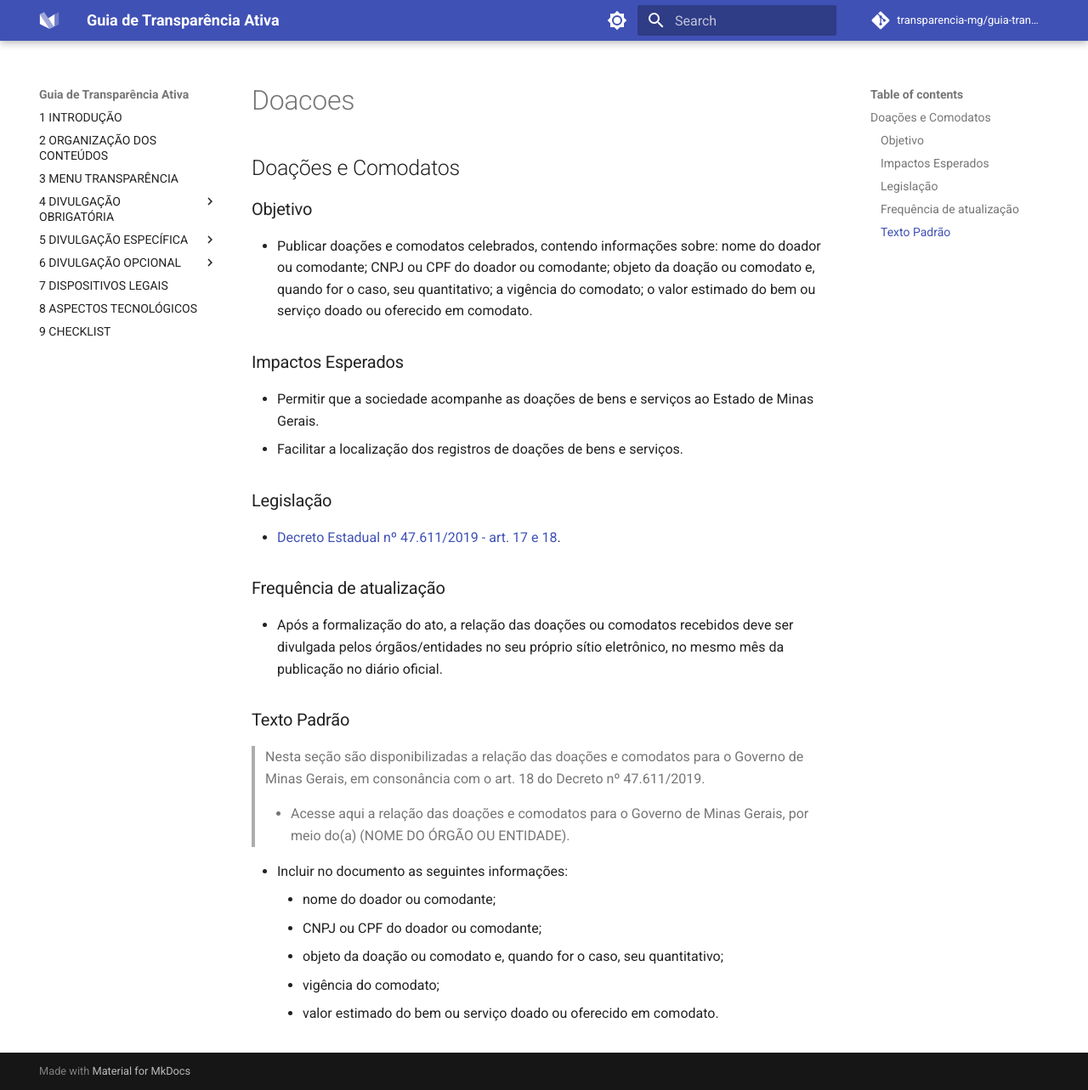
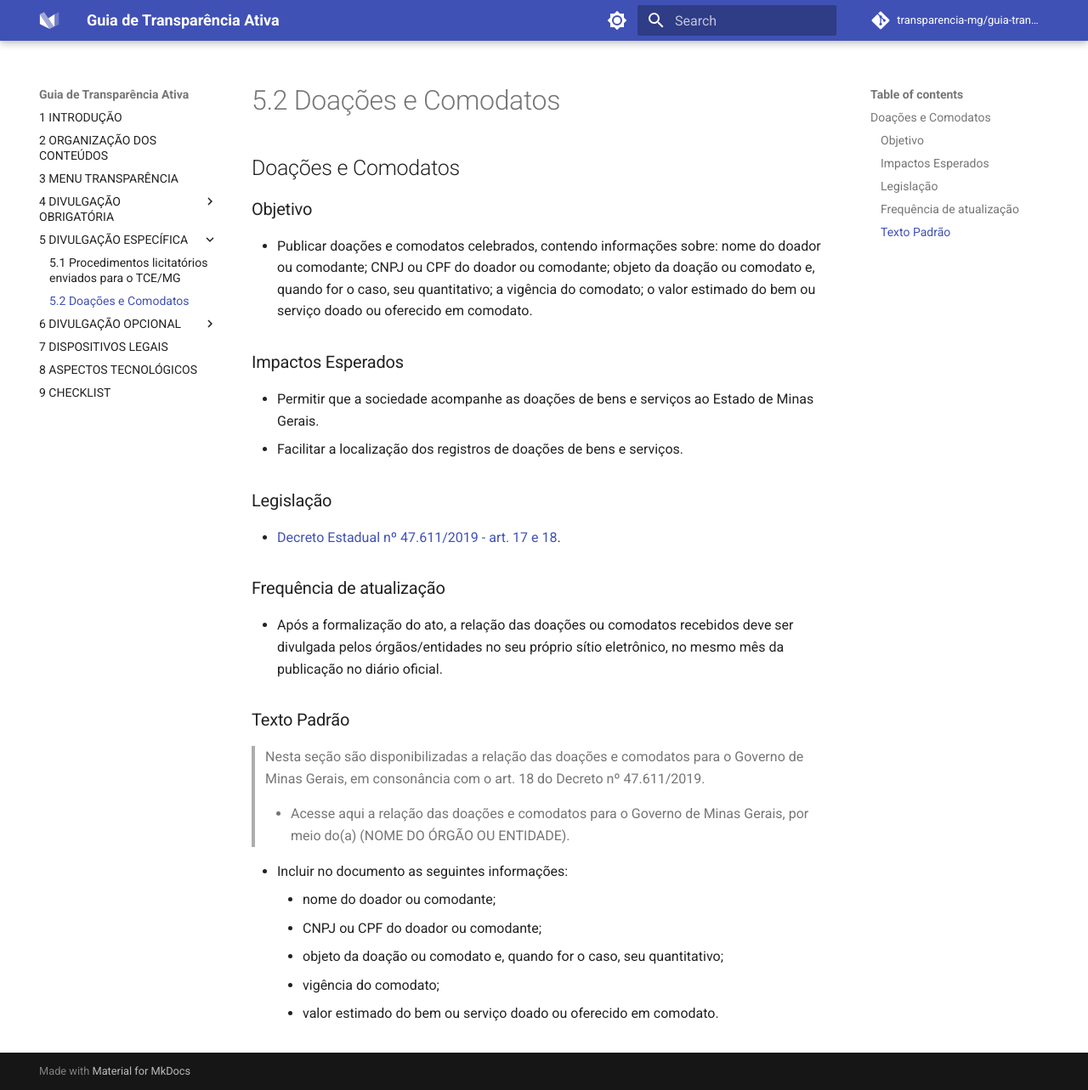
Before and after one commit to transparencia-mg/guia-transparencia-ativa, an MkDocs documentation site: the page built from docs/doacoes.md, in a window 1280 px wide and 1283 px high. Shown: the whole window at 85% size. Built offline with MkDocs 1.6.1 and Material for MkDocs 9.7.7, drawn with Linux system fonts in a browser that asks for light colours; comment, search, counter and statistics services are not loaded; some of the changed lines change nothing that is shown.

Commit message:
Corrige arquivo doações

```diff
--- a/mkdocs.yml
+++ b/mkdocs.yml
@@ -15,7 +15,7 @@ nav:
     - 4.3 Programas e Ações: 'programas-acoes.md'
   - 5 DIVULGAÇÃO ESPECÍFICA:
     - 5.1 Procedimentos licitatórios enviados para o TCE/MG: 'tce.md'
-    - 5.2 Doações e Comodatos: 'doacoes'
+    - 5.2 Doações e Comodatos: 'doacoes.md'
   - 6 DIVULGAÇÃO OPCIONAL:
     - 6.1 Participação Social: 'participacao-social.md'
     - 6.2 Convênios de Entrada: 'convenios-entrada.md'
```
